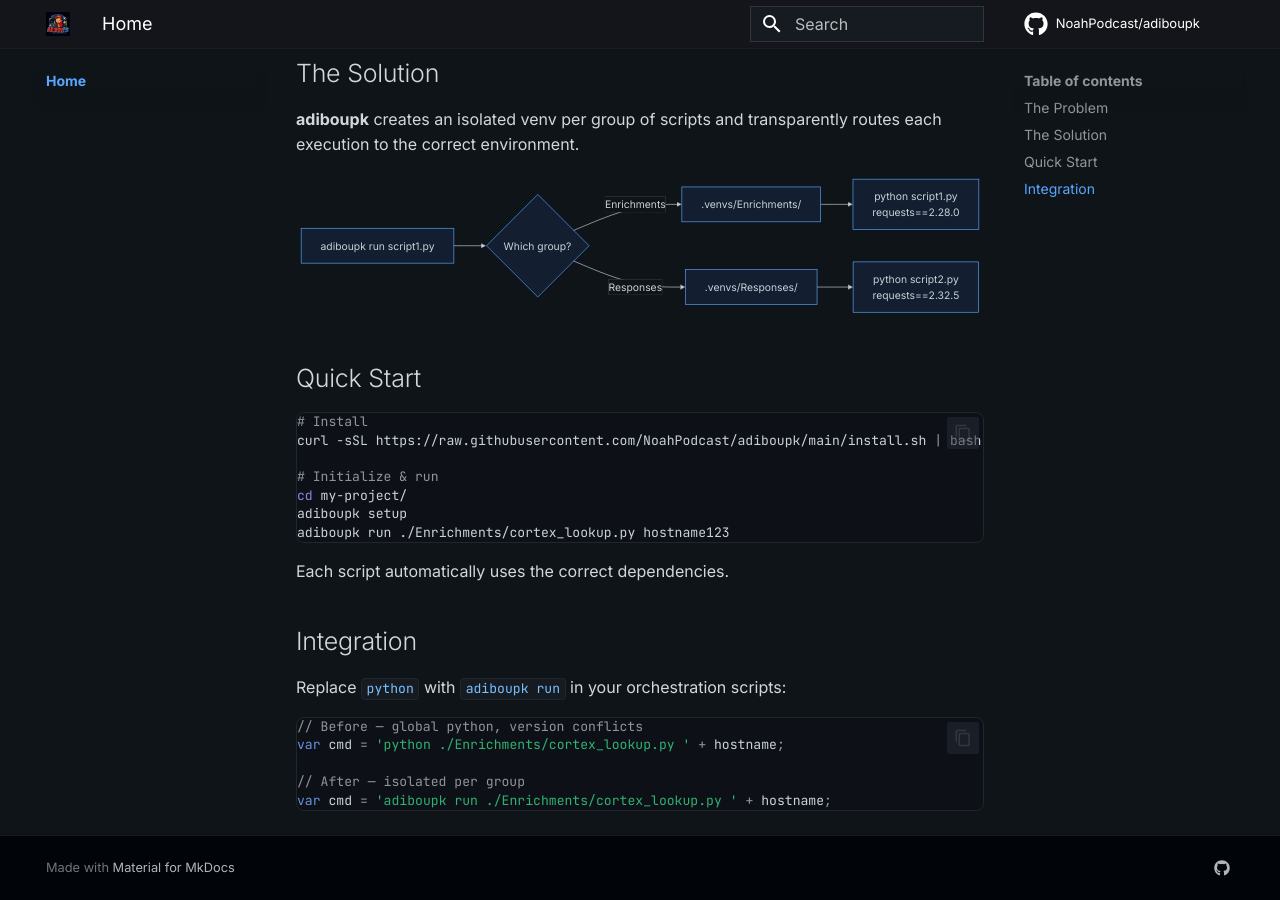
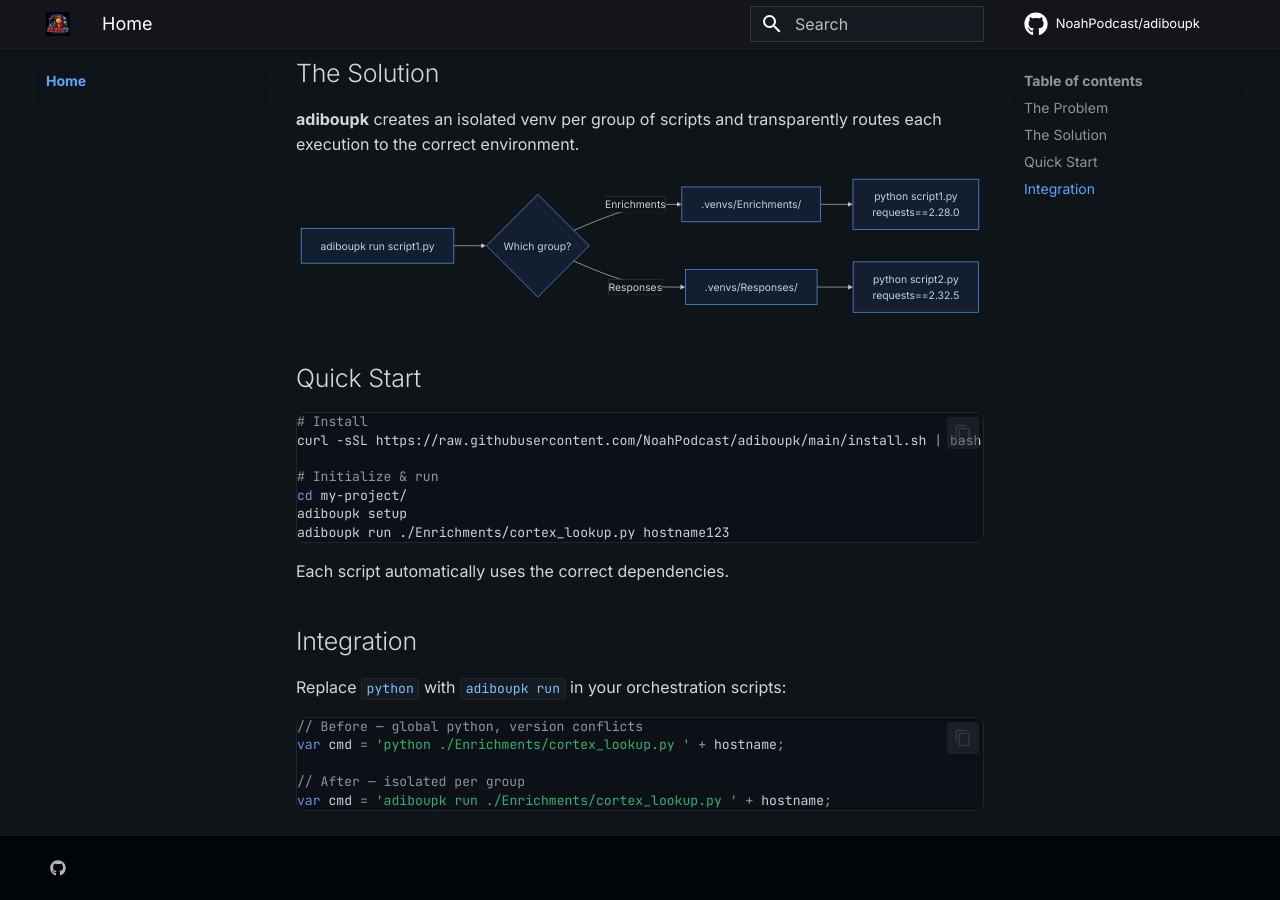
Before and after one commit to NoahPodcast/adiboupk, an MkDocs documentation site: the page built from docs/index.md, in a window 1280 px wide and 900 px high, scrolled down 1902 px. Built offline with MkDocs 1.6.1 and Material for MkDocs 9.7.7, drawn with Linux system fonts in a browser that asks for light colours; comment, search, counter and statistics services are not loaded.

Commit message:
Remove 'Made with Material for MkDocs' footer
Co-authored-by: Ona <no-reply@ona.com>

```diff
--- /dev/null
+++ b/docs/overrides/partials/footer.html
@@ -0,0 +1,7 @@
+<footer class="md-footer">
+  <div class="md-footer-meta md-typeset">
+    <div class="md-footer-meta__inner md-grid">
+      {% include "partials/social.html" %}
+    </div>
+  </div>
+</footer>
--- a/mkdocs.yml
+++ b/mkdocs.yml
@@ -7,6 +7,7 @@ repo_name: NoahPodcast/adiboupk
 theme:
   name: material
   language: en
+  custom_dir: docs/overrides
   logo: assets/logo.png
   favicon: assets/favicon.png
   palette:
```
